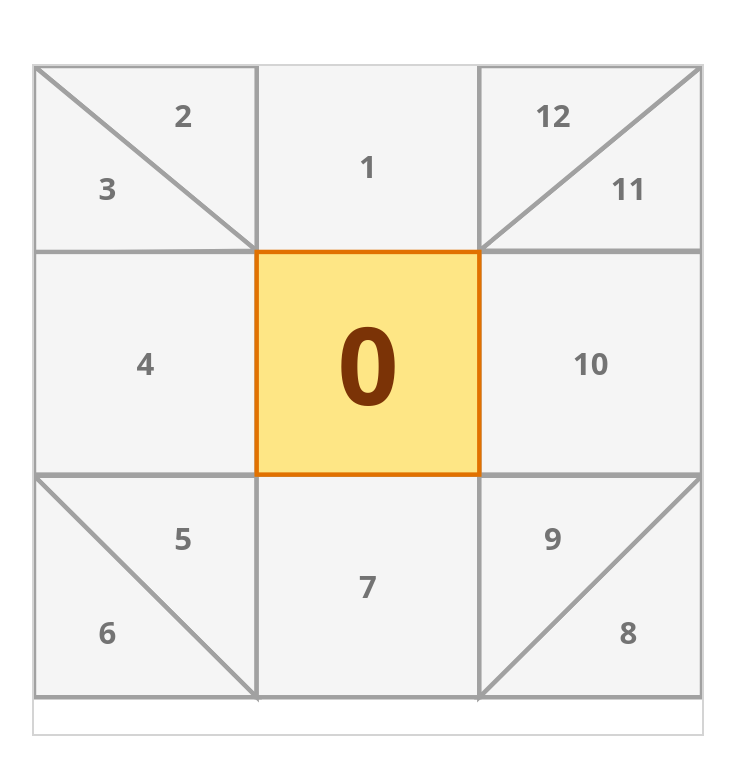
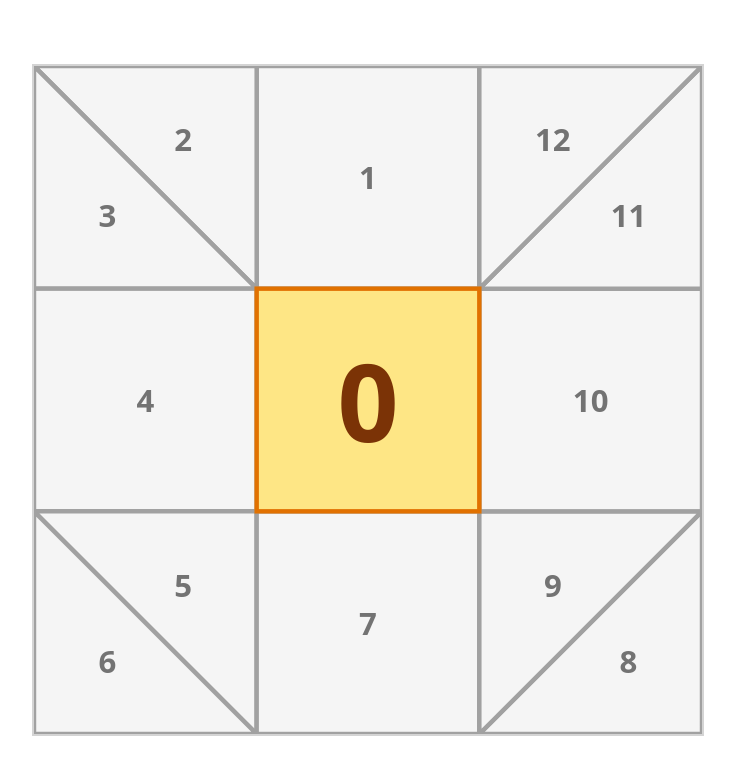
Before and after one commit to jayanath007/ravana-astrology, a React (Vite) app: page / in a window 1280 px wide. Shown: the top 774 px of the page, without its empty margins (272-1007 px from the left). Built offline with nearby package versions, Linux system fonts and the light colour scheme.

Commit message:
Refine grid configuration: Update positions, points, and comments for areas 1-12

```diff
--- a/src/components/astrological-grid/grid-config.ts
+++ b/src/components/astrological-grid/grid-config.ts
@@ -1,118 +1,119 @@
 import type { AreaConfig } from './types';
 
 // Grid is 300x300 viewBox, divided into 3x3 grid (100x100 cells)
-// Each cell can contain triangles or squares
+// Row 1: y=0-100, Row 2: y=100-200, Row 3: y=200-300
+// Col 1: x=0-100, Col 2: x=100-200, Col 3: x=200-300
 export const GRID_CONFIG: AreaConfig[] = [
-  // Area 1 - Square (top-center)
+  // Area 1 - Square (top-center, row 1 col 2)
   {
     id: 1,
     shape: 'square',
     points: '',
-    position: { x: 150, y: 45 },
+    position: { x: 150, y: 50 },
     width: 100,
     height: 100,
   },
 
-  // Area 2 - Triangle (top-left, upper triangle)
+  // Area 2 - Triangle (top-left upper, row 1 col 1)
   {
     id: 2,
     shape: 'triangle',
-    points: '0,0 100,0 100,83',
-    position: { x: 67, y: 22 }, // Centroid
+    points: '0,0 100,0 100,100',
+    position: { x: 67, y: 33 }, // Centroid
   },
 
-  // Area 3 - Triangle (top-left, lower triangle)
+  // Area 3 - Triangle (top-left lower, row 1 col 1)
   {
     id: 3,
     shape: 'triangle',
-    points: '0,0 0,84 100,83',
-    position: { x: 33, y: 55 }, // Centroid
+    points: '0,0 0,100 100,100',
+    position: { x: 33, y: 67 }, // Centroid
   },
 
-  // Area 4 - Square (middle-left)
+  // Area 4 - Square (middle-left, row 2 col 1)
   {
     id: 4,
     shape: 'square',
     points: '',
-    position: { x: 50, y: 133.5 },
+    position: { x: 50, y: 150 },
     width: 100,
     height: 100,
   },
 
-  // Area 5 - Triangle (bottom-left, upper triangle)
+  // Area 5 - Triangle (bottom-left upper, row 3 col 1)
   {
     id: 5,
     shape: 'triangle',
-    points: '0,184 100,184 100,283.5',
-    position: { x: 67, y: 212 }, // Centroid
+    points: '0,200 100,200 100,300',
+    position: { x: 67, y: 233 }, // Centroid
   },
 
-  // Area 6 - Triangle (bottom-left, lower triangle)
+  // Area 6 - Triangle (bottom-left lower, row 3 col 1)
   {
     id: 6,
     shape: 'triangle',
-    points: '0,184 0,283.5 100,283.5',
-    position: { x: 33, y: 254 }, // Centroid
+    points: '0,200 0,300 100,300',
+    position: { x: 33, y: 267 }, // Centroid
   },
 
-  // Area 7 - Square (bottom-center)
+  // Area 7 - Square (bottom-center, row 3 col 2)
   {
     id: 7,
     shape: 'square',
     points: '',
-    position: { x: 150, y: 233.5 },
+    position: { x: 150, y: 250 },
     width: 100,
     height: 100,
   },
 
-  // Area 8 - Triangle (bottom-right, lower triangle)
+  // Area 8 - Triangle (bottom-right lower, row 3 col 3)
   {
     id: 8,
     shape: 'triangle',
-    points: '300,184 200,283.5 300,283.5',
-    position: { x: 267, y: 254 }, // Centroid
+    points: '300,200 200,300 300,300',
+    position: { x: 267, y: 267 }, // Centroid
   },
 
-  // Area 9 - Triangle (bottom-right, upper triangle)
+  // Area 9 - Triangle (bottom-right upper, row 3 col 3)
   {
     id: 9,
     shape: 'triangle',
-    points: '200,184 300,184 200,283.5',
-    position: { x: 233, y: 212 }, // Centroid
+    points: '200,200 300,200 200,300',
+    position: { x: 233, y: 233 }, // Centroid
   },
 
-  // Area 10 - Square (middle-right)
+  // Area 10 - Square (middle-right, row 2 col 3)
   {
     id: 10,
     shape: 'square',
     points: '',
-    position: { x: 250, y: 133.5 },
+    position: { x: 250, y: 150 },
     width: 100,
     height: 100,
   },
 
-  // Area 11 - Triangle (top-right, lower triangle)
+  // Area 11 - Triangle (top-right lower, row 1 col 3)
   {
     id: 11,
     shape: 'triangle',
-    points: '300,0 200,83 300,83',
-    position: { x: 267, y: 55 }, // Centroid
+    points: '300,0 200,100 300,100',
+    position: { x: 267, y: 67 }, // Centroid
   },
 
-  // Area 12 - Triangle (top-right, upper triangle)
+  // Area 12 - Triangle (top-right upper, row 1 col 3)
   {
     id: 12,
     shape: 'triangle',
-    points: '200,0 300,0 200,83',
-    position: { x: 233, y: 22 }, // Centroid
+    points: '200,0 300,0 200,100',
+    position: { x: 233, y: 33 }, // Centroid
   },
 
-  // Center - Fixed '0' (non-interactive)
+  // Center - Fixed '0' (non-interactive, row 2 col 2)
   {
     id: 0,
     shape: 'square',
     points: '',
-    position: { x: 150, y: 133.5 },
+    position: { x: 150, y: 150 },
     width: 100,
     height: 100,
     isCenter: true,
```
